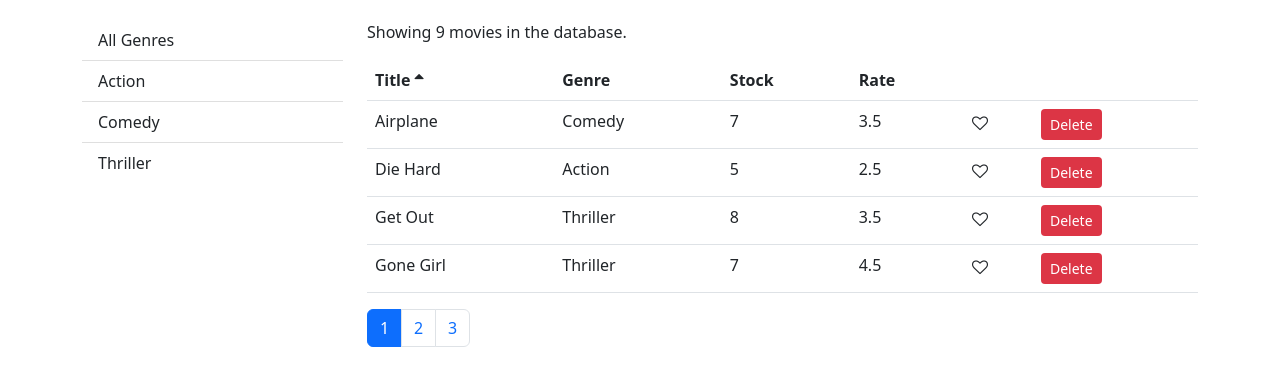
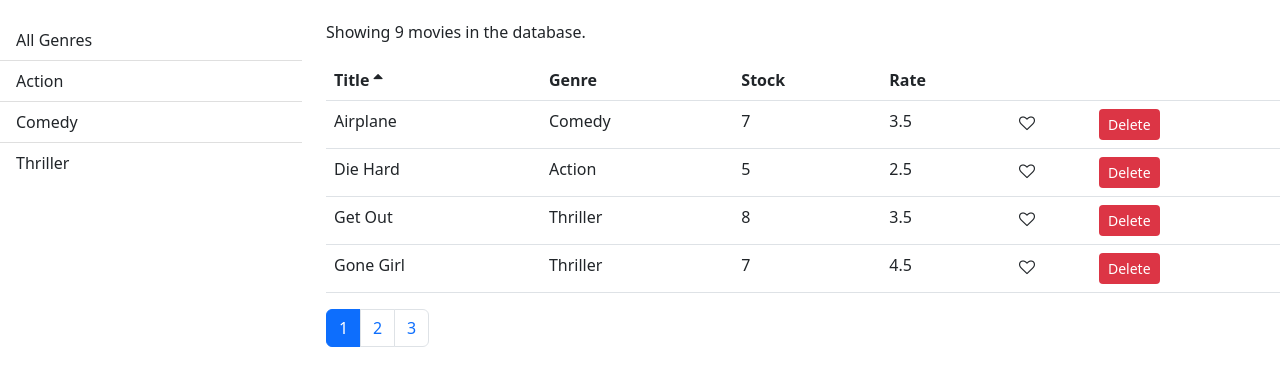
Before and after one commit to mhemanthkmr/vidly-react, a React (Create React App) app: page /movies in a window 1280 px wide. Shown: the top 386 px of the page. Built offline with nearby package versions, Linux system fonts and the light colour scheme.

Commit message:
Added a React Router

```diff
--- a/src/App.js
+++ b/src/App.js
@@ -1,13 +1,21 @@
 import React, { Component } from "react";
+import { Navigate, Route, Routes } from "react-router-dom";
 import "./App.css";
+import Customer from "./components/customer";
 import Movies from "./components/moviesComponent";
+import NotFound from "./components/not-found";
+import Rentals from "./components/rentals";
 
 class App extends Component {
   render() {
     return (
-      <main className="container">
-        <Movies />
-      </main>
+      <Routes>
+        <Route path="/movies" element={<Movies />}></Route>
+        <Route path="/rentals" element={<Rentals />}></Route>
+        <Route path="/customers" element={<Customer />}></Route>
+        <Route path="* " element={<NotFound />}></Route>
+        <Route path="/" element={<Navigate to="/movies" replace />} />
+      </Routes>
     );
   }
 }
--- a/src/components/moviesList.jsx
+++ b/src/components/moviesList.jsx
@@ -1,8 +1,6 @@
 import React, { Component } from "react";
 import Like from "./common/likeComponent";
 import Table from "./common/tabel";
-import TableBody from "./common/tableBody";
-import TableHeader from "./common/tableHeader";
 
 class MoviesList extends Component {
   columns = [
```
